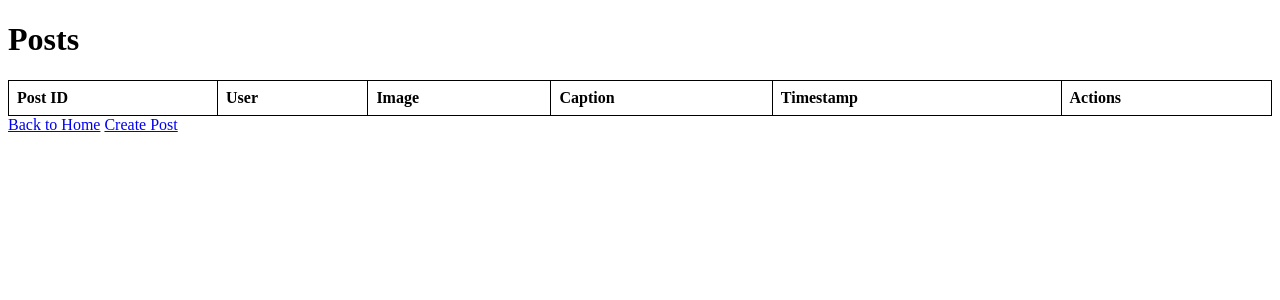
After one commit to Nellmory/Glimpse_Backend, a Flask app: template templates/posts.html in a window 1280 px wide. The commit adds this page. Shown: the top 300 px of the page. Run offline with Flask 3, Linux system fonts and the light colour scheme; the template is opened without the code that fills it, so the values that code supplies are empty.

Commit message:
добавлены функции регистрации и входа

```diff
--- a/main.py
+++ b/main.py
@@ -2,15 +2,22 @@ from sqlalchemy import create_engine, Column, Integer, String, Text, ForeignKey,
 from sqlalchemy.orm import sessionmaker, relationship
 from sqlalchemy.ext.declarative import declarative_base
 from flask import Flask, render_template, request, jsonify
+from flask_cors import CORS
 import datetime
+import os
+import jwt
+import bcrypt
 
 DATABASE_URL = "sqlite:///glimpse.db"
 
 engine = create_engine(DATABASE_URL, echo=True)
 
 app = Flask(__name__)
+CORS(app)
 
 Base = declarative_base()
+
+SECRET_KEY = os.environ.get("SECRET_KEY", "vsu_glimpse_nelly")
 
 
 class User(Base):
@@ -21,6 +28,7 @@ class User(Base):
     password = Column(String(255), nullable=False)  # Храним хэш пароля
     email = Column(String(100), unique=True, nullable=False)
     profile_pic = Column(String(255), nullable=True)  # Путь к файлу изображения
+    status = Column(String(100), default="")
 
     posts = relationship("Post", back_populates="user")
     comments = relationship("Comment", back_populates="user")
@@ -57,8 +65,8 @@ class Friendship(Base):
         UniqueConstraint('user_id', 'friend_id', name='unique_friendship'),
     )
 
-    user = relationship("User", foreign_keys=[user_id])  # type: ignore
-    friend = relationship("User", foreign_keys=[friend_id])  # type: ignore
+    user = relationship("User", foreign_keys=[user_id])
+    friend = relationship("User", foreign_keys=[friend_id])
 
 
 class Comment(Base):
@@ -94,14 +102,92 @@ Session = sessionmaker(bind=engine)
 session = Session()
 
 
+def check_password(password, hashed_password):
+    return bcrypt.checkpw(password.encode('utf-8'), hashed_password.encode('utf-8'))
+
+
 @app.route('/')
 def index():
     return render_template('index.html')
 
 
-from generation import generation
+@app.route('/api/registry', methods=['POST'])
+def registry():
+    data = request.get_json()
+    email = data.get('email')
+    password = data.get('password')
+    username = data.get('username')
+
+    if not email or not password or not username:
+        return jsonify({'message': 'Missing required fields'}), 400
+
+    # Validate email (basic)
+    if "@" not in email:
+        return jsonify({'message': 'Invalid email format'}), 400
+
+    session = Session()
+    existing_user = session.query(User).filter(User.email == email).first()
+    if existing_user:
+        session.close()
+        return jsonify({'message': 'Email already registered'}), 409  # Conflict
+
+    hashed_password = hash_password(password)
+    new_user = User(username=username, email=email, password=hashed_password)
+    session.add(new_user)
+    try:
+        session.commit()
+    except Exception as e:
+        session.rollback()
+        return jsonify({'message': 'Database error: ' + str(e)}), 500
+    finally:
+        session.close()
+
+    return jsonify({'message': 'User registered successfully'}), 201
+
+
+@app.route('/api/login', methods=['POST'])
+def login():
+    data = request.get_json()
+    email = data.get('email')
+    password = data.get('password')
+
+    if not email or not password:
+        return jsonify({'message': 'Missing email or password'}), 400
+
+    # Валидация email
+    if "@" not in email:
+        return jsonify({'message': 'Invalid email format'}), 400
+
+    Session = sessionmaker(bind=engine)
+    session = Session()
+
+    user = session.query(User).filter(User.email == email).first()
+
+    if user is None:
+        session.close()
+        return jsonify({'message': 'Invalid credentials'}), 401
+
+    hashed_password = hash_password(password)
+    if user.password != hashed_password:
+        session.close()
+        return jsonify({'message': 'Invalid credentials'}), 401
+
+    # Создание JWT
+    payload = {
+        'user_id': user.user_id,
+        'username': user.username,
+        'email': user.email,
+        'exp': datetime.datetime.utcnow() + datetime.timedelta(hours=1)  # Срок действия: 1 час
+    }
+    token = jwt.encode(payload, SECRET_KEY, algorithm="HS256")
+
+    session.close()
+    return jsonify({'token': token}), 200
+
+
+from generation import generation, hash_password
 
 if __name__ == "__main__":
     with Session(bind=engine) as session:
-        #generation(session)
+        generation(session)
         app.run(debug=True, host='0.0.0.0', port=5000)
--- /dev/null
+++ b/templates/posts.html
@@ -0,0 +1,65 @@
+<!DOCTYPE html>
+<html lang="en">
+<head>
+    <meta charset="UTF-8">
+    <meta name="viewport" content="width=device-width, initial-scale=1.0">
+    <title>Posts</title>
+    <style>
+        /* Basic styling for demonstration */
+        table {
+            border-collapse: collapse;
+            width: 100%;
+        }
+        th, td {
+            border: 1px solid black;
+            padding: 8px;
+            text-align: left;
+        }
+        img {
+            max-width: 100px; /* Adjust as needed */
+            max-height: 100px; /* Adjust as needed */
+            vertical-align: middle;
+        }
+        .caption {
+            max-width: 300px; /* Adjust as needed */
+            word-wrap: break-word;
+        }
+    </style>
+</head>
+<body>
+    <h1>Posts</h1>
+    <table>
+        <thead>
+            <tr>
+                <th>Post ID</th>
+                <th>User</th>
+                <th>Image</th>
+                <th>Caption</th>
+                <th>Timestamp</th>
+                <th>Actions</th>
+            </tr>
+        </thead>
+        <tbody>
+            {% for post in posts %}
+            <tr>
+                <td>{{ post.post_id }}</td>
+                <td>{{ post.user.username }}</td>
+                <td>
+                    <img src="{{ post.image_path }}" alt="Post Image">
+                </td>
+                <td class="caption">{{ post.caption }}</td>
+                <td>{{ post.timestamp }}</td>
+                <td>
+                    <a href="/edit_post/{{ post.post_id }}">Edit</a>
+                    <form action="/delete_post/{{ post.post_id }}" method="post" style="display:inline;">
+                        <input type="submit" value="Delete">
+                    </form>
+                </td>
+            </tr>
+            {% endfor %}
+        </tbody>
+    </table>
+    <a href="/">Back to Home</a>
+    <a href="/create_post">Create Post</a>
+</body>
+</html>
```
Also changed, not shown: generation.py (+23 -2 lines), templates/index.html (+4 -4 lines), templates/users.html (added, +48 -0 lines), glimpse.db.
